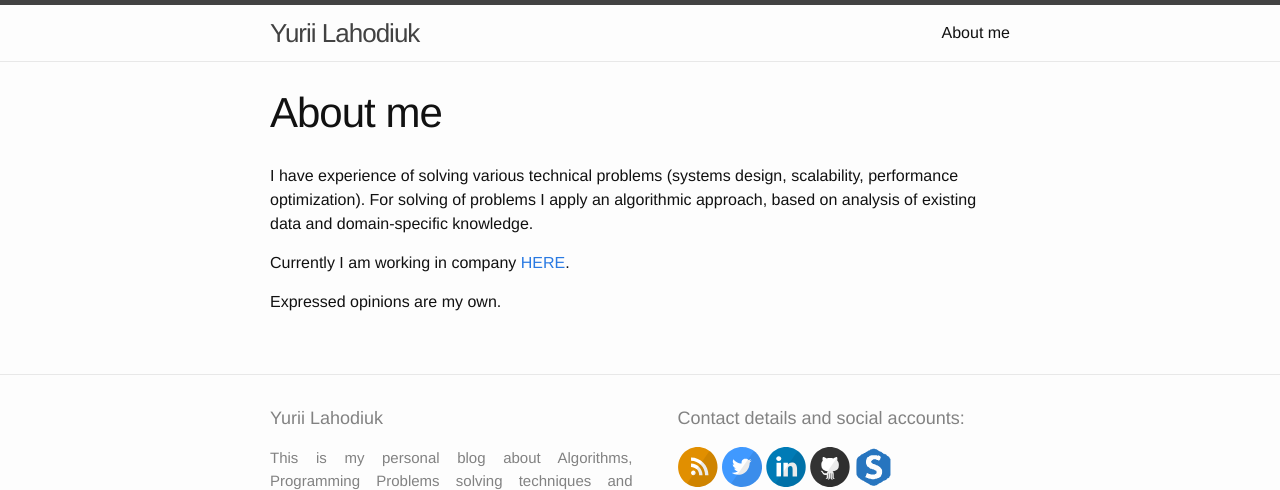
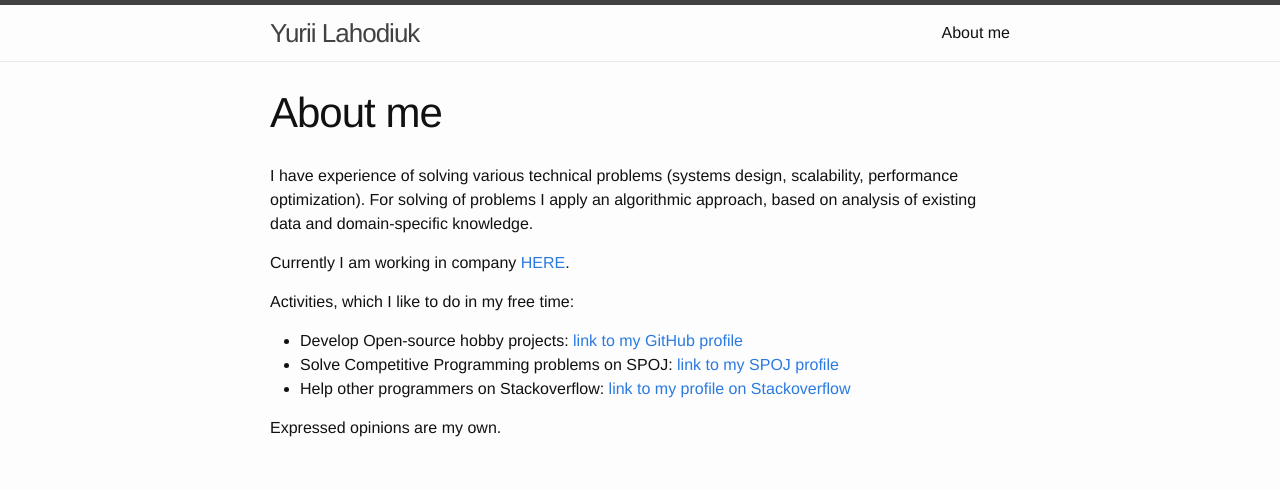
Before and after one commit to lagodiuk/lagodiuk.github.io, a Jekyll site: the page built from about.md, in a window 1280 px wide, cut to the strip 0-490 px from the top of the page. Built offline with Jekyll 4.4.1, drawn with Linux system fonts in a browser that asks for light colours; Markdown is read by kramdown in place of the engine named in the settings.

Commit message:
Updated information about myself

```diff
--- a/about.md
+++ b/about.md
@@ -9,4 +9,9 @@ For solving of problems I apply an algorithmic approach, based on analysis of ex
 
 Currently I am working in company [HERE](https://company.here.com/here/).
 
+Activities, which I like to do in my free time:
+- Develop Open-source hobby projects: [link to my GitHub profile](https://github.com/lagodiuk)
+- Solve Competitive Programming problems on SPOJ: [link to my SPOJ profile](http://www.spoj.com/users/stemm/)
+- Help other programmers on Stackoverflow: [link to my profile on Stackoverflow](http://stackoverflow.com/users/653511/stemm?tab=profile)
+
 Expressed opinions are my own.
```
